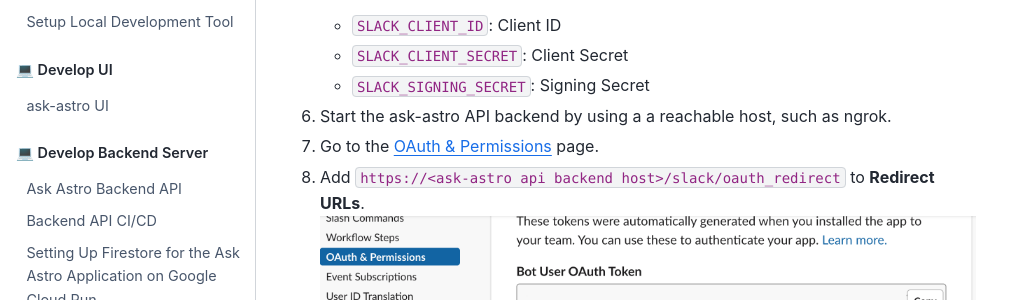
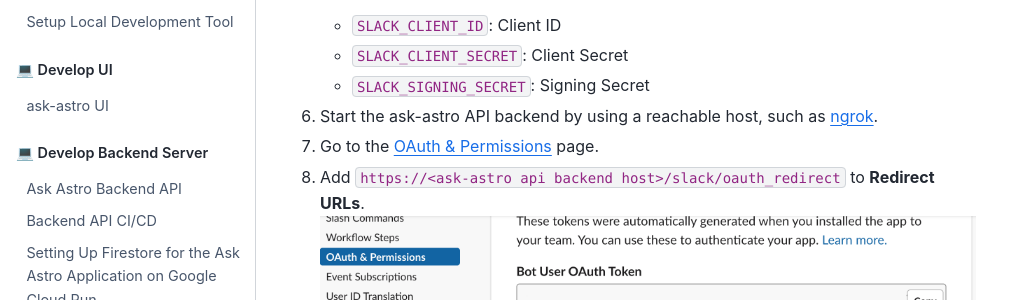
Before and after one commit to astronomer/ask-astro, a Sphinx documentation site: the page built from docs/api/setup_slack_bot.md, in a window 1280 px wide and 900 px high, scrolled down 2181 px. Shown: the part 154-454 px from the top of the window, without its empty margins (0-1031 px from the left). Built offline with Sphinx 7.4.7 and the Sphinx Book theme 1.1.4, drawn with Linux system fonts in a browser that asks for light colours; part of the change alters nothing that is shown.

```diff
--- a/docs/api/setup_slack_bot.md
+++ b/docs/api/setup_slack_bot.md
@@ -13,7 +13,7 @@
     * `SLACK_CLIENT_ID`: Client ID
     * `SLACK_CLIENT_SECRET`: Client Secret
     * `SLACK_SIGNING_SECRET`: Signing Secret
-6. Start the ask-astro API backend by using a a reachable host, such as ngrok.
+6. Start the ask-astro API backend by using a reachable host, such as [ngrok](https://ngrok.com/).
 7. Go to the [OAuth & Permissions](https://api.slack.com/apps/<API_ID>/oauth?) page.
 8. Add `https://<ask-astro api backend host>/slack/oauth_redirect` to **Redirect URLs**.
     ![6-redirect-url](static/6-redirect-url.png)
```
